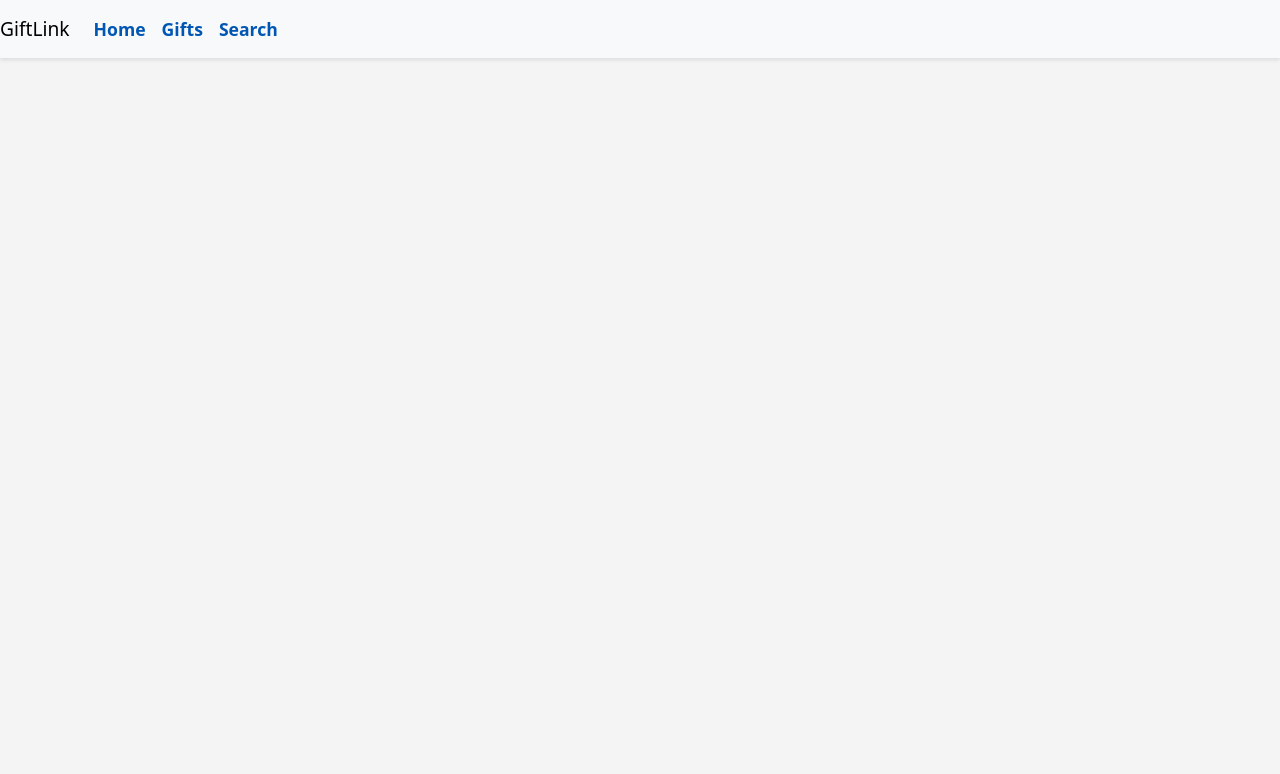
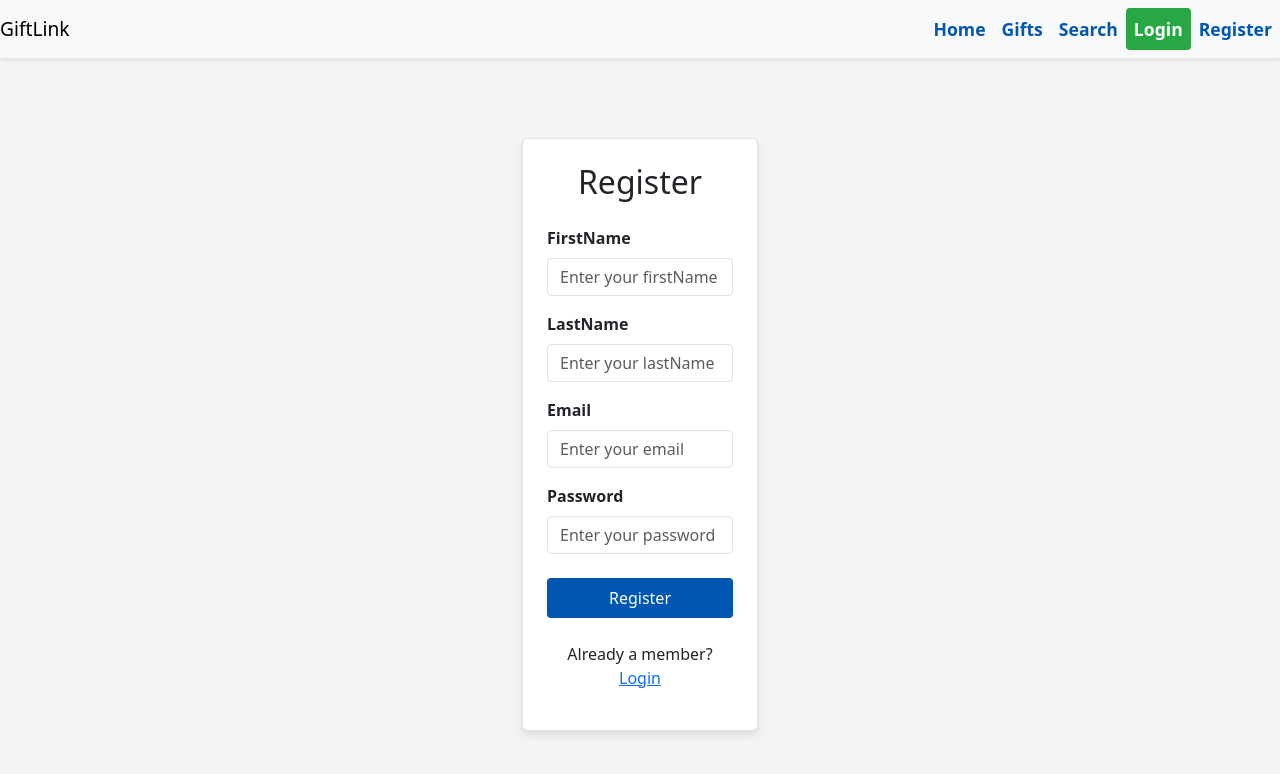
Before and after one commit to lowwaich/fullstack-capstone-project, a React (Create React App) app in the folder giftlink-frontend/: page /app/register in a window 1280 px wide. Shown: the top 774 px of the page. Built offline with nearby package versions, Linux system fonts and the light colour scheme.

Commit message:
Updated RegisterPage.js

```diff
--- a/giftlink-frontend/src/App.js
+++ b/giftlink-frontend/src/App.js
@@ -6,6 +6,7 @@ import './App.css';
 import Navbar from './components/Navbar/Navbar';
 import DetailsPage from './components/DetailsPage/DetailsPage';
 import SearchPage from './components/SearchPage/SearchPage';
+import RegisterPage from './components/RegisterPage/RegisterPage';
 
 function App() {
 
@@ -18,6 +19,7 @@ function App() {
           <Route path="/app" element={<MainPage />} />
           <Route path="/app/product/:productId" element={<DetailsPage/>} />
           <Route path="/app/search" element={<SearchPage/>} />
+          <Route path="/app/register" element={<RegisterPage/>} />
         </Routes>
         </>
   );
--- a/giftlink-frontend/src/components/Navbar/Navbar.js
+++ b/giftlink-frontend/src/components/Navbar/Navbar.js
@@ -1,24 +1,80 @@
-import React from 'react';
+import React, { useEffect } from 'react'
+import { Link, useNavigate } from 'react-router-dom'
+import { urlConfig } from '../../config';
+import { useAppContext } from '../../context/AuthContext';
 
 export default function Navbar() {
+    const { isLoggedIn, setIsLoggedIn, userName, setUserName } = useAppContext();
+
+    const navigate = useNavigate();
+    useEffect(() => {
+        const authTokenFromSession = sessionStorage.getItem('auth-token');
+        const nameFromSession = sessionStorage.getItem('name');
+        if (authTokenFromSession) {
+            if (isLoggedIn && nameFromSession) {
+                setUserName(nameFromSession);
+            } else {
+                sessionStorage.removeItem('auth-token');
+                sessionStorage.removeItem('name');
+                sessionStorage.removeItem('email');
+                setIsLoggedIn(false);
+            }
+        }
+    }, [isLoggedIn, setIsLoggedIn, setUserName])
+    const handleLogout = () => {
+        sessionStorage.removeItem('auth-token');
+        sessionStorage.removeItem('name');
+        sessionStorage.removeItem('email');
+        setIsLoggedIn(false);
+        navigate(`/app`);
+
+    }
+    const profileSecton = () => {
+        navigate(`/app/profile`);
+    }
     return (
-        <nav className="navbar navbar-expand-lg navbar-light bg-light">
-            <a className="navbar-brand" href="/">GiftLink</a>
+        <>
+            <nav className="navbar navbar-expand-lg navbar-light bg-light" id='navbar_container'>
+                <a className="navbar-brand" href={`${urlConfig.backendUrl}/app`}>GiftLink</a>
 
-            <div className="collapse navbar-collapse" id="navbarNav">
+                <button className="navbar-toggler" type="button" data-toggle="collapse" data-target="#navbarNav" aria-controls="navbarNav" aria-expanded="false" aria-label="Toggle navigation">
+                    <span className="navbar-toggler-icon"></span>
+                </button>
+
+                <div className="collapse navbar-collapse justify-content-end" id="navbarNav">
                     <ul className="navbar-nav">
-                    {/* Task 1: Add links to Home and Gifts below*/}                                        <li className="nav-item">
+                        <li className="nav-item">
                             <a className="nav-link" href="/home.html">Home</a> {/* Link to home.html */}
                         </li>
                         <li className="nav-item">
-                        <a className="nav-link" href="/app">Gifts</a> {/* Updated Link */}
+                            <Link className="nav-link" to="/app">Gifts</Link> {/* Updated Link */}
                         </li>
                         <li className="nav-item">
-                        <a className="nav-link" href="/app/search">Search</a>
+                            <Link className="nav-link" to="/app/search">Search</Link>
                         </li>
+                        <ul className="navbar-nav ml-auto">
+                            {isLoggedIn ? (
+                                <>
+                                    <li className="nav-item"> <span className="nav-link" style={{ color: "black", cursor: "pointer" }} onClick={profileSecton}>Welcome, {userName}</span> </li>
+                                    <li className="nav-item"><button className="nav-link login-btn" onClick={handleLogout}>Logout</button></li>
+                                </>
+                            ) : (
+                                <>
+                                    <li className="nav-item">
 
+                                        <Link className="nav-link login-btn" to="/app/login">Login</Link>
+                                    </li>
+                                    <li className="nav-item">
+                                        <Link className="nav-link register-btn" to="/app/register">Register</Link>
+                                    </li>
+                                </>
+                            )
+
+                            }
+                        </ul>
                     </ul>
                 </div>
             </nav>
-    );
+        </>
+    )
 }
--- a/giftlink-frontend/src/components/RegisterPage/RegisterPage.js
+++ b/giftlink-frontend/src/components/RegisterPage/RegisterPage.js
@@ -1,18 +1,64 @@
 import React, { useState } from 'react';
+//Step 1 - Task 1
+import {urlConfig} from '../../config';
+
+//Step 1 - Task 2
+import { useAppContext } from '../../context/AuthContext';
+
+//Step 1 - Task 3
+import { useNavigate } from 'react-router-dom';
 
 import './RegisterPage.css';
 
 function RegisterPage() {
-
-    //insert code here to create useState hook variables for firstName, lastName, email, password
     const [firstName, setFirstName] = useState('');
     const [lastName, setLastName] = useState('');
     const [email, setEmail] = useState('');
     const [password, setPassword] = useState('');
 
-    // insert code here to create handleRegister function and include console.log
+    //Step 1 - Task 4
+     const [showerr, setShowerr] = useState('');
+
+    //Step 1 - Task 5
+    const navigate = useNavigate();
+    const { setIsLoggedIn } = useAppContext();
+
     const handleRegister = async () => {
-        console.log("Register invoked")
+        const response = await fetch(`${urlConfig.backendUrl}/api/auth/register`, {
+            //Step 1 - Task 6
+            method: 'POST',
+            //Step 1 - Task 7
+            headers: {
+                'content-type': 'application/json',
+            },
+            //Step 1 - Task 8
+            body: JSON.stringify({
+                firstName: firstName,
+                lastName: lastName,
+                email: email,
+                password: password
+            })
+        });
+
+        //Step 2 - Task 1
+        const json = await response.json();
+        console.log('json data', json);
+        console.log('er', json.error);
+
+        //Step 2 - Task 2
+        if (json.authtoken) {
+            sessionStorage.setItem('auth-token', json.authtoken);
+            sessionStorage.setItem('name', firstName);
+            sessionStorage.setItem('email', json.email);
+        //Step 2 - Task 3
+            setIsLoggedIn(true);
+        //Step 2 - Task 4
+            navigate('/app');
+        }
+        if (json.error) {
+        //Step 2 - Task 5
+            setShowerr(json.error);
+        }
     }
 
     return (
@@ -21,11 +67,8 @@ function RegisterPage() {
                 <div className="col-md-6 col-lg-4">
                     <div className="register-card p-4 border rounded">
                         <h2 className="text-center mb-4 font-weight-bold">Register</h2>
-
-                        {/* insert code here to create input elements for all the variables - firstName, lastName, email, password */}
-                        <div className="mb-4">
-
-                            <label htmlFor="firstName" className="form label"> FirstName</label><br />
+                        <div className="mb-3">
+                            <label htmlFor="firstName" className="form-label">FirstName</label>
                             <input
                                 id="firstName"
                                 type="text"
@@ -36,19 +79,56 @@ function RegisterPage() {
                             />
                         </div>
 
-                        {/* insert code here to create a button that performs the `handleRegister` function on click */}
+                        {/* last name */}
+
+                        <div className="mb-3">
+                            <label htmlFor="lastName" className="form-label">LastName</label>
+                            <input
+                                id="lastName"
+                                type="text"
+                                className="form-control"
+                                placeholder="Enter your lastName"
+                                value={lastName}
+                                onChange={(e) => setLastName(e.target.value)}
+                            />
+                        </div>
+
+                        {/* email  */}
+                        <div className="mb-3">
+                            <label htmlFor="email" className="form-label">Email</label>
+                            <input
+                                id="email"
+                                type="text"
+                                className="form-control"
+                                placeholder="Enter your email"
+                                value={email}
+                                onChange={(e) => setEmail(e.target.value)}
+                            />
+                        {/* Step 2 - Task 6*/}
+
+                                <div className="text-danger">{showerr}</div>
+                        </div>
+
+                        <div className="mb-4">
+                            <label htmlFor="password" className="form-label">Password</label>
+                            <input
+                                id="password"
+                                type="password"
+                                className="form-control"
+                                placeholder="Enter your password"
+                                value={password}
+                                onChange={(e) => setPassword(e.target.value)}
+                            />
+                        </div>
                         <button className="btn btn-primary w-100 mb-3" onClick={handleRegister}>Register</button>
-
                         <p className="mt-4 text-center">
                             Already a member? <a href="/app/login" className="text-primary">Login</a>
                         </p>
-
                     </div>
                 </div>
             </div>
         </div>
-
-    )//end of return
+    );
 }
 
 export default RegisterPage;
```
Also changed, not shown: 1 other file (tests, documents, lock files or other folders). Lines whose indentation alone changed are shown as unchanged.
